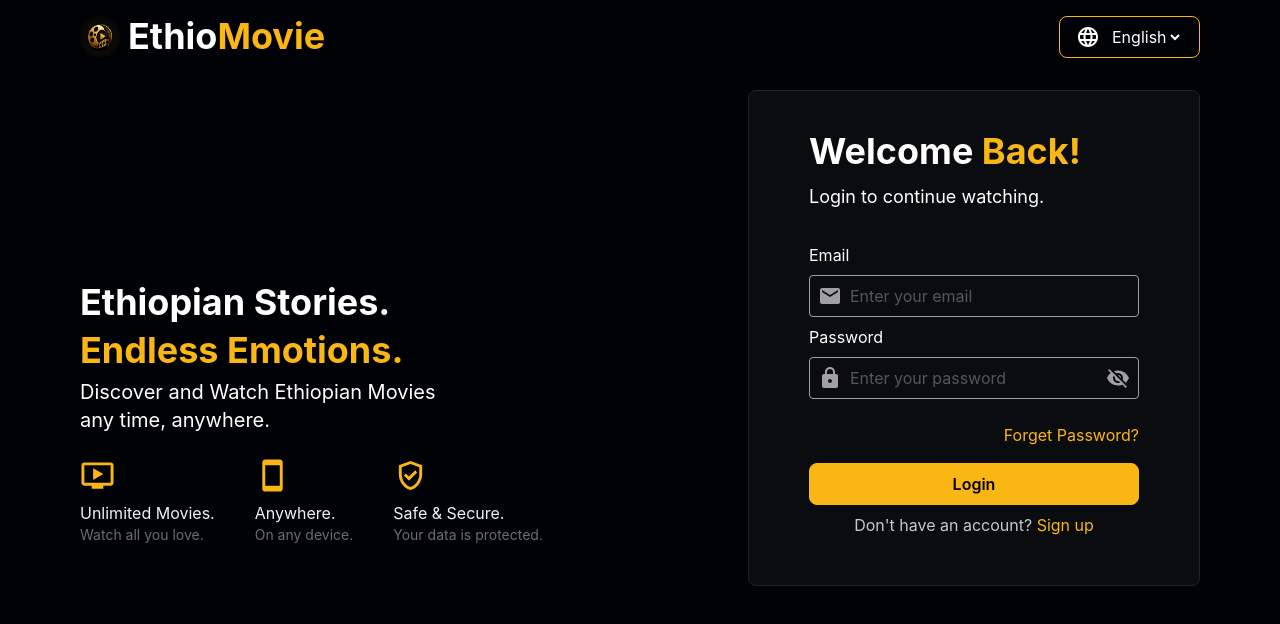
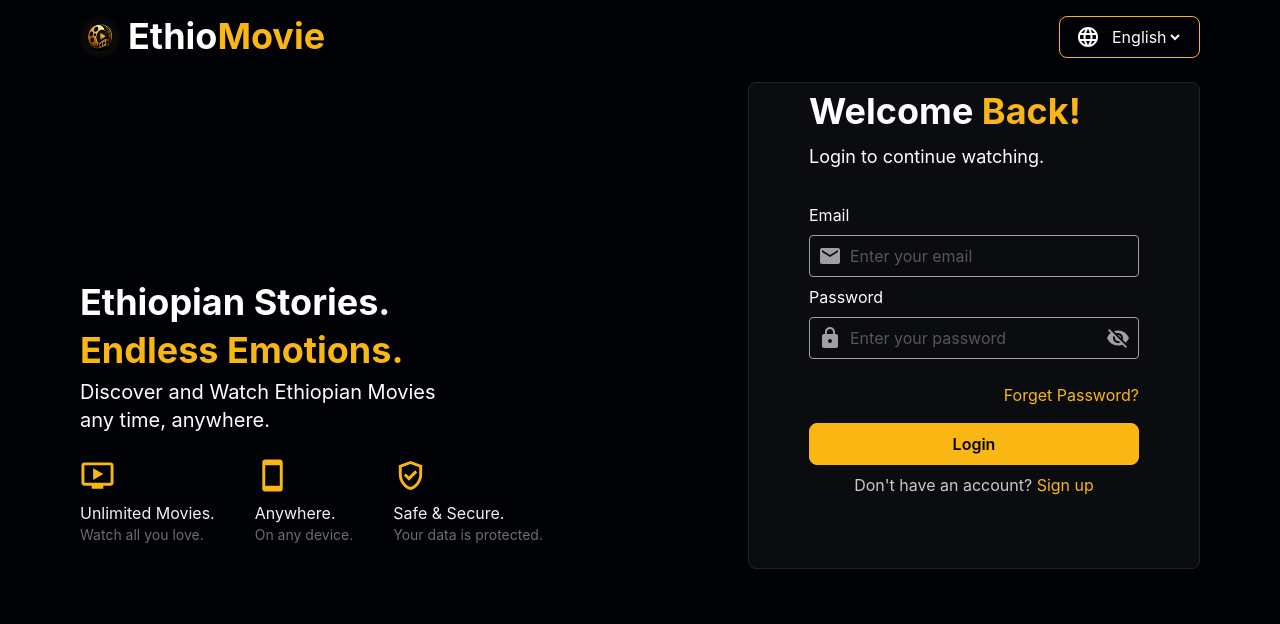
Before and after one commit to Jafar610/EthioMovie, a React app in the folder frontend/: page / in a window 1280 px wide. Shown: the top 624 px of the page. Built offline with nearby package versions, Linux system fonts and the light colour scheme; the HTML template or start-up script is replaced by a standard one.

Commit message:
dynamic sign up input added.

```diff
--- a/frontend/src/Pages/Login/Login.jsx
+++ b/frontend/src/Pages/Login/Login.jsx
@@ -6,7 +6,13 @@ import GppGoodOutlinedIcon from "@mui/icons-material/GppGoodOutlined";
 import EmailIcon from "@mui/icons-material/Email";
 import LockIcon from "@mui/icons-material/Lock";
 import VisibilityOffIcon from "@mui/icons-material/VisibilityOff";
+import PersonIcon from '@mui/icons-material/Person';
+import { useState } from "react";
 function Login() {
+  const [hidden, setHidden] = useState('hidden');
+  const changeHandler = () =>{
+    setHidden(prev => prev === "hidden" ? "visible" : "hidden")
+  }
   return (
     <>
       <div className="bg-[#010205] text-white w-full h-screen">
@@ -55,7 +61,7 @@ function Login() {
             </div>
           </div>
 
-          <div className="bg-[#0b0c10] text-white px-15 py-10 mt-4 border border-[#222527] rounded-lg">
+          <div className="bg-[#0b0c10] text-white px-15 py-2 mt-2 border border-[#222527] rounded-lg">
             <div className="">
               <div className="">
                 <h1 className="text-4xl pb-3 font-bold">
@@ -64,6 +70,18 @@ function Login() {
                 <p className="text-lg pb-8">Login to continue watching.</p>
               </div>
               <form action="">
+                <div className={hidden}>
+                  <label htmlFor="name">Full Name</label>
+                  <div className="flex justify-start align-center gap-2 border border-[#a0a0a3] rounded-sm w-full py-2 px-2 my-1 text-[#a0a0a3]">
+                    <PersonIcon />
+                    <input
+                      type="text"
+                      placeholder="Enter your full name"
+                      className="outline-none"
+                    />
+                  </div>
+                </div>
+
                 <div>
                   <label htmlFor="email">Email</label>
                   <div className="flex justify-start align-center gap-2 border border-[#a0a0a3] rounded-sm w-full py-2 px-2  my-2 text-[#a0a0a3]">
@@ -98,7 +116,7 @@ function Login() {
                 </div>
 
                 <div className="flex justify-center align-center py-2 text-[#c9c8ca]">
-                  <p>Don't have an account? <a href="" className="text-[#fab612]">Sign up</a></p>
+                  <p>Don't have an account? <span onClick={changeHandler} className="text-[#fab612] cursor-pointer">Sign up</span></p>
                 </div>
               </form>
             </div>
```
Also changed, not shown: frontend/src/Pages/SignUp/SignUp.jsx (deleted).
